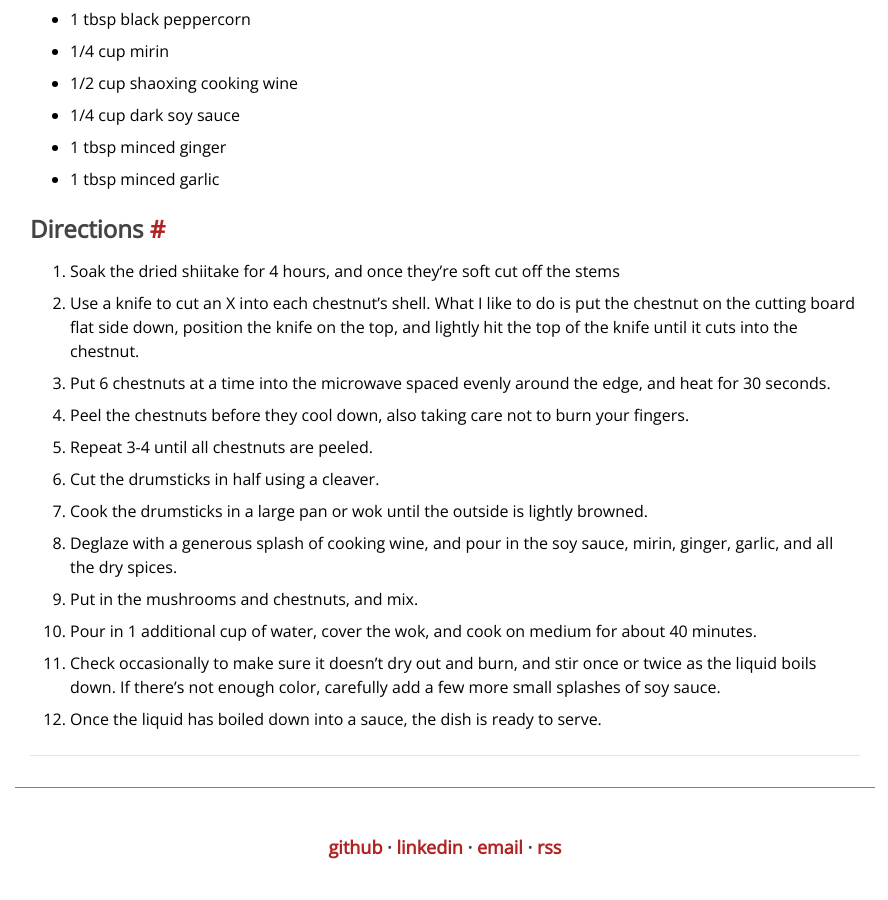
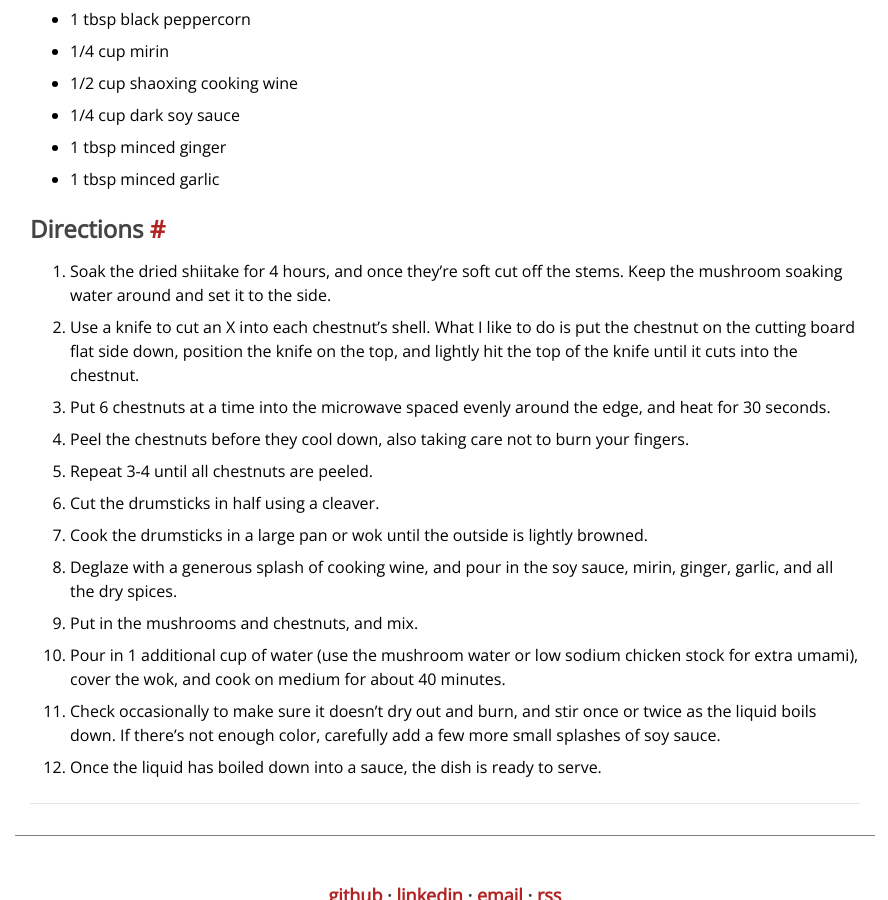
Before and after one commit to yangdanny97/yangdanny97.github.io, a Jekyll site: the page built from _posts/2024-11-15-chestnut-chicken.md, in a window 1280 px wide and 900 px high, scrolled down 1230 px. Shown: the whole window, without its empty margins (195-1083 px from the left). Built offline with Jekyll 4.4.1, drawn with Linux system fonts in a browser that asks for light colours; comment, search, counter and statistics services are not loaded; some of the changed text lies outside the part shown.

Commit message:
mushroom water

```diff
--- a/_posts/2024-11-15-chestnut-chicken.md
+++ b/_posts/2024-11-15-chestnut-chicken.md
@@ -32,7 +32,7 @@ This is a simple braised chicken with chestnuts that I've been making for years.
 - 1 tbsp minced garlic
 
 ### Directions
-1. Soak the dried shiitake for 4 hours, and once they're soft cut off the stems
+1. Soak the dried shiitake for 4 hours, and once they're soft cut off the stems. Keep the mushroom soaking water around and set it to the side.
 2. Use a knife to cut an X into each chestnut's shell. What I like to do is put the chestnut on the cutting board flat side down, position the knife on the top, and lightly hit the top of the knife until it cuts into the chestnut.
 3. Put 6 chestnuts at a time into the microwave spaced evenly around the edge, and heat for 30 seconds.
 4. Peel the chestnuts before they cool down, also taking care not to burn your fingers.
@@ -41,6 +41,6 @@ This is a simple braised chicken with chestnuts that I've been making for years.
 7. Cook the drumsticks in a large pan or wok until the outside is lightly browned.
 8. Deglaze with a generous splash of cooking wine, and pour in the soy sauce, mirin, ginger, garlic, and all the dry spices.
 9. Put in the mushrooms and chestnuts, and mix.
-10. Pour in 1 additional cup of water, cover the wok, and cook on medium for about 40 minutes.
+10. Pour in 1 additional cup of water (use the mushroom water or low sodium chicken stock for extra umami), cover the wok, and cook on medium for about 40 minutes.
 11. Check occasionally to make sure it doesn't dry out and burn, and stir once or twice as the liquid boils down. If there's not enough color, carefully add a few more small splashes of soy sauce.
 12. Once the liquid has boiled down into a sauce, the dish is ready to serve.
```
